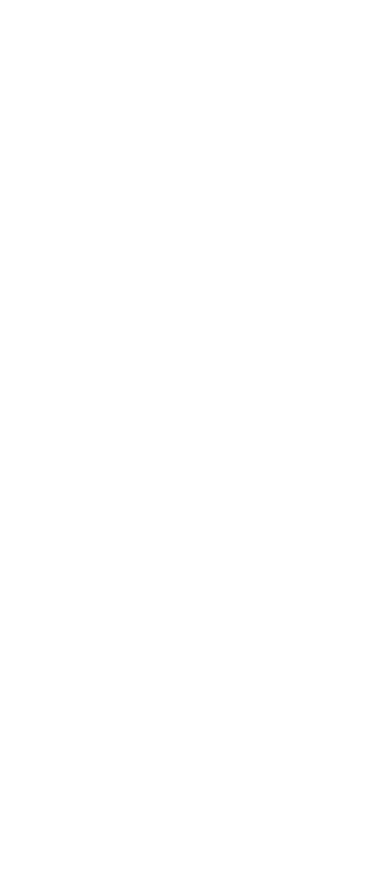
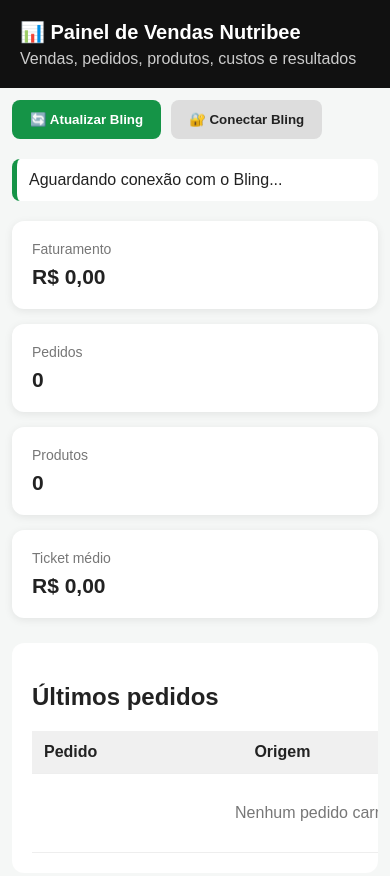
Before and after one commit to Nutribee/painel-de-vendas-nutribee, a plain HTML site: page index.html in a window 390 px wide. Before the commit the page ends 844 px from the top, so only its background shows below. Drawn offline with Linux system fonts and the light colour scheme.

Commit message:
Add HTML structure and styling for sales panel

```diff
--- a/index.html
+++ b/index.html
@@ -1,20 +1,257 @@
+  <!DOCTYPE html>
+<html lang="pt-BR">
+<head>
+  <meta charset="UTF-8">
+  <meta name="viewport" content="width=device-width, initial-scale=1.0">
+
+  <title>Painel de Vendas Nutribee</title>
+
+  <style>
+    * {
+      box-sizing: border-box;
+    }
+
+    body {
+      margin: 0;
+      font-family: Arial, sans-serif;
+      background: #f5f7f6;
+      color: #222;
+    }
+
+    header {
+      background: #111;
+      color: white;
+      padding: 20px;
+    }
+
+    header h1 {
+      margin: 0;
+      font-size: 24px;
+    }
+
+    header p {
+      margin: 6px 0 0;
+      color: #ccc;
+    }
+
+    .container {
+      padding: 20px;
+      max-width: 1400px;
+      margin: auto;
+    }
+
+    .acoes {
+      display: flex;
+      gap: 10px;
+      flex-wrap: wrap;
+      margin-bottom: 20px;
+    }
+
+    button {
+      border: 0;
+      border-radius: 8px;
+      padding: 12px 18px;
+      cursor: pointer;
+      font-weight: bold;
+    }
+
+    .btn-principal {
+      background: #159447;
+      color: white;
+    }
+
+    .btn-secundario {
+      background: #ddd;
+      color: #222;
+    }
+
+    .status {
+      background: white;
+      padding: 12px;
+      border-radius: 8px;
+      margin-bottom: 20px;
+      border-left: 5px solid #159447;
+    }
+
+    .cards {
+      display: grid;
+      grid-template-columns: repeat(auto-fit, minmax(220px, 1fr));
+      gap: 15px;
+      margin-bottom: 25px;
+    }
+
+    .card {
+      background: white;
+      border-radius: 12px;
+      padding: 20px;
+      box-shadow: 0 2px 8px rgba(0,0,0,0.08);
+    }
+
+    .card span {
+      display: block;
+      color: #777;
+      font-size: 14px;
+      margin-bottom: 8px;
+    }
+
+    .card strong {
+      font-size: 25px;
+    }
+
+    .tabela-container {
+      background: white;
+      border-radius: 12px;
+      padding: 20px;
+      overflow-x: auto;
+    }
+
+    table {
+      width: 100%;
+      border-collapse: collapse;
+      min-width: 600px;
+    }
+
+    th,
+    td {
+      padding: 12px;
+      border-bottom: 1px solid #eee;
+      text-align: left;
+    }
+
+    th {
+      background: #f0f0f0;
+    }
+
+    .vazio {
+      text-align: center;
+      padding: 30px;
+      color: #777;
+    }
+
+    .erro {
+      border-left-color: #d93025;
+      color: #b00020;
+    }
+
+    @media (max-width: 600px) {
+      .container {
+        padding: 12px;
+      }
+
+      header h1 {
+        font-size: 20px;
+      }
+
+      .card strong {
+        font-size: 21px;
+      }
+    }
+  </style>
+</head>
+
+<body>
+
+<header>
+  <h1>📊 Painel de Vendas Nutribee</h1>
+  <p>Vendas, pedidos, produtos, custos e resultados</p>
+</header>
+
+<div class="container">
+
+  <div class="acoes">
+    <button class="btn-principal" onclick="carregarDadosBling()">
+      🔄 Atualizar Bling
+    </button>
+
+    <button class="btn-secundario" onclick="autorizarBling()">
+      🔐 Conectar Bling
+    </button>
+  </div>
+
+  <div id="status" class="status">
+    Aguardando conexão com o Bling...
+  </div>
+
+  <div class="cards">
+
+    <div class="card">
+      <span>Faturamento</span>
+      <strong id="faturamento">R$ 0,00</strong>
+    </div>
+
+    <div class="card">
+      <span>Pedidos</span>
+      <strong id="totalPedidos">0</strong>
+    </div>
+
+    <div class="card">
+      <span>Produtos</span>
+      <strong id="totalProdutos">0</strong>
+    </div>
+
+    <div class="card">
+      <span>Ticket médio</span>
+      <strong id="ticketMedio">R$ 0,00</strong>
+    </div>
+
+  </div>
+
+  <div class="tabela-container">
+
+    <h2>Últimos pedidos</h2>
+
+    <table>
+
+      <thead>
+        <tr>
+          <th>Pedido</th>
+          <th>Origem</th>
+          <th>Valor</th>
+        </tr>
+      </thead>
+
+      <tbody id="tabelaPedidos">
+
+        <tr>
+          <td colspan="3" class="vazio">
+            Nenhum pedido carregado.
+          </td>
+        </tr>
+
+      </tbody>
+
+    </table>
+
+  </div>
+
+</div>
+
 <script>
 
 async function carregarDadosBling() {
+
+  const status = document.getElementById("status");
+
+  status.classList.remove("erro");
+  status.innerText = "⏳ Buscando dados do Bling...";
 
   const accessToken =
     localStorage.getItem("bling_access_token");
 
   if (!accessToken) {
 
-    console.log("Bling ainda não conectado.");
+    status.classList.add("erro");
+
+    status.innerText =
+      "⚠️ Bling ainda não está conectado. Clique em 'Conectar Bling'.";
 
     return;
   }
 
   try {
 
-    const response = await fetch("/api/bling-dados", {
+    const resposta = await fetch("/api/bling-dados", {
+
       method: "POST",
 
       headers: {
@@ -27,58 +264,110 @@
 
     });
 
-    const dados = await response.json();
+    const dados = await resposta.json();
 
-    if (!response.ok) {
+    if (!resposta.ok || !dados.success) {
 
-      console.error(
-        "Erro ao buscar dados do Bling:",
-        dados
+      throw new Error(
+        dados.error || "Erro ao buscar dados do Bling."
       );
+
+    }
+
+    const produtos = dados.produtos || [];
+    const pedidos = dados.pedidos || [];
+
+    atualizarPainel(produtos, pedidos);
+
+    status.innerText =
+      `✅ Dados atualizados. ${pedidos.length} pedidos encontrados.`;
+
+  } catch (erro) {
+
+    console.error(erro);
+
+    status.classList.add("erro");
+
+    status.innerText =
+      "❌ Erro ao carregar dados: " + erro.message;
+
+  }
+
+}
+
+
+function atualizarPainel(produtos, pedidos) {
+
+  let faturamento = 0;
+
+  pedidos.forEach(pedido => {
+
+    const valor = Number(
+      pedido.total || 0
+    );
+
+    faturamento += valor;
+
+  });
+
+
+  const quantidadePedidos =
+    pedidos.length;
+
+
+  const ticketMedio =
+    quantidadePedidos > 0
+      ? faturamento / quantidadePedidos
+      : 0;
+
+
+  document.getElementById("faturamento")
+    .innerText = formatarMoeda(faturamento);
+
+
+  document.getElementById("totalPedidos")
+    .innerText = quantidadePedidos;
+
+
+  document.getElementById("totalProdutos")
+    .innerText = produtos.length;
+
+
+  document.getElementById("ticketMedio")
+    .innerText = formatarMoeda(ticketMedio);
+
+
+  const tabela =
+    document.getElementById("tabelaPedidos");
+
+
+  if (pedidos.length === 0) {
+
+    tabela.innerHTML = `
+      <tr>
+        <td colspan="3" class="vazio">
+          Nenhum pedido encontrado.
+        </td>
+      </tr>
+    `;
 
     return;
   }
 
-    console.log("Dados recebidos do Bling:", dados);
 
-    const produtos = dados.produtos || [];
-    const pedidos = dados.pedidos || [];
-
-    /*
-      PRODUTOS
-    */
-
-    const produtosSection =
-      document.querySelector(".section:nth-of-type(3)");
-
-    if (produtosSection) {
-
-      produtosSection.innerHTML = `
-        <h2>Produtos</h2>
-        <p>
-          ${produtos.length}
-          produtos carregados do Bling.
-        </p>
-      `;
-
-    }
-
-    /*
-      PEDIDOS
-    */
-
-    const tabela =
-      document.querySelector("tbody");
-
-    if (tabela && pedidos.length > 0) {
-
-      tabela.innerHTML = pedidos.map(pedido => {
+  tabela.innerHTML = pedidos
+    .slice(0, 50)
+    .map(pedido => {
 
       const numero =
-          pedido.numero || pedido.id || "-";
+        pedido.numero ||
+        pedido.id ||
+        "-";
+
 
       const valor =
         Number(pedido.total || 0);
+
 
       return `
         <tr>
@@ -87,44 +376,51 @@
 
           <td>Bling</td>
 
-            <td>
-              ${pedido.contato?.nome || "Pedido de venda"}
-            </td>
-
-            <td>
-              R$ ${valor.toLocaleString(
-                "pt-BR",
-                {
-                  minimumFractionDigits: 2
-                }
-              )}
-            </td>
-
-            <td>—</td>
+          <td>${formatarMoeda(valor)}</td>
 
         </tr>
       `;
 
-      }).join("");
+    })
+    .join("");
 
 }
 
-  } catch (erro) {
 
-    console.error(
-      "Erro na integração:",
-      erro
+function formatarMoeda(valor) {
+
+  return Number(valor || 0)
+    .toLocaleString("pt-BR", {
+
+      style: "currency",
+
+      currency: "BRL"
+
+    });
+
+}
+
+
+function autorizarBling() {
+
+  /*
+    IMPORTANTE:
+    Vamos configurar a URL de autorização
+    do Bling depois que confirmarmos
+    o CLIENT_ID e REDIRECT_URI.
+  */
+
+  alert(
+    "A conexão com o Bling será configurada nesta etapa."
   );
 
 }
 
-}
 
-
-/*
-  CARREGA AUTOMATICAMENTE
-*/
-
-carregarDadosBling();
+// Não carregar automaticamente ainda.
+// Primeiro vamos testar a conexão.
 
 </script>
+
+</body>
+</html>
```
Lines whose indentation alone changed are shown as unchanged.
